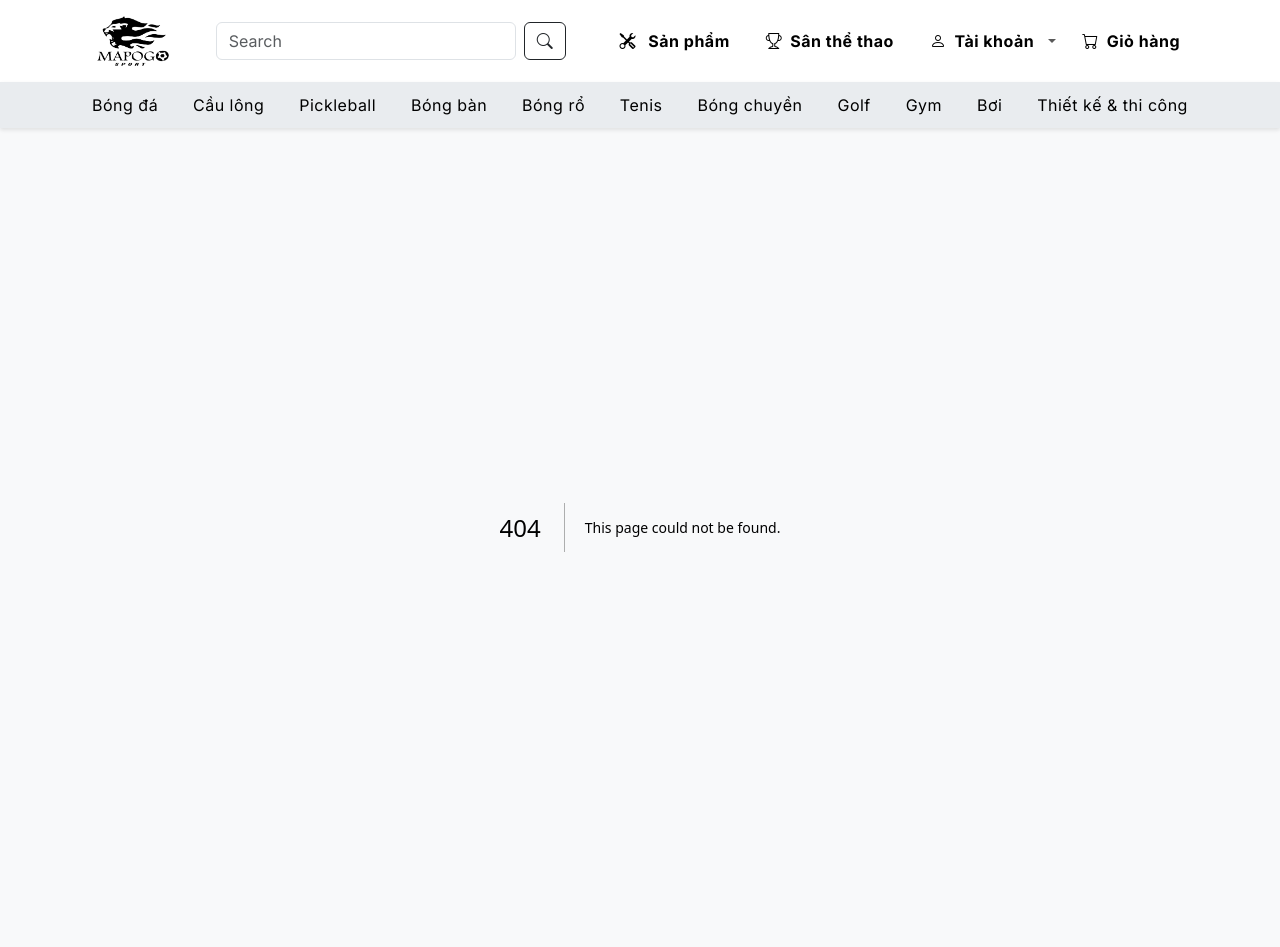
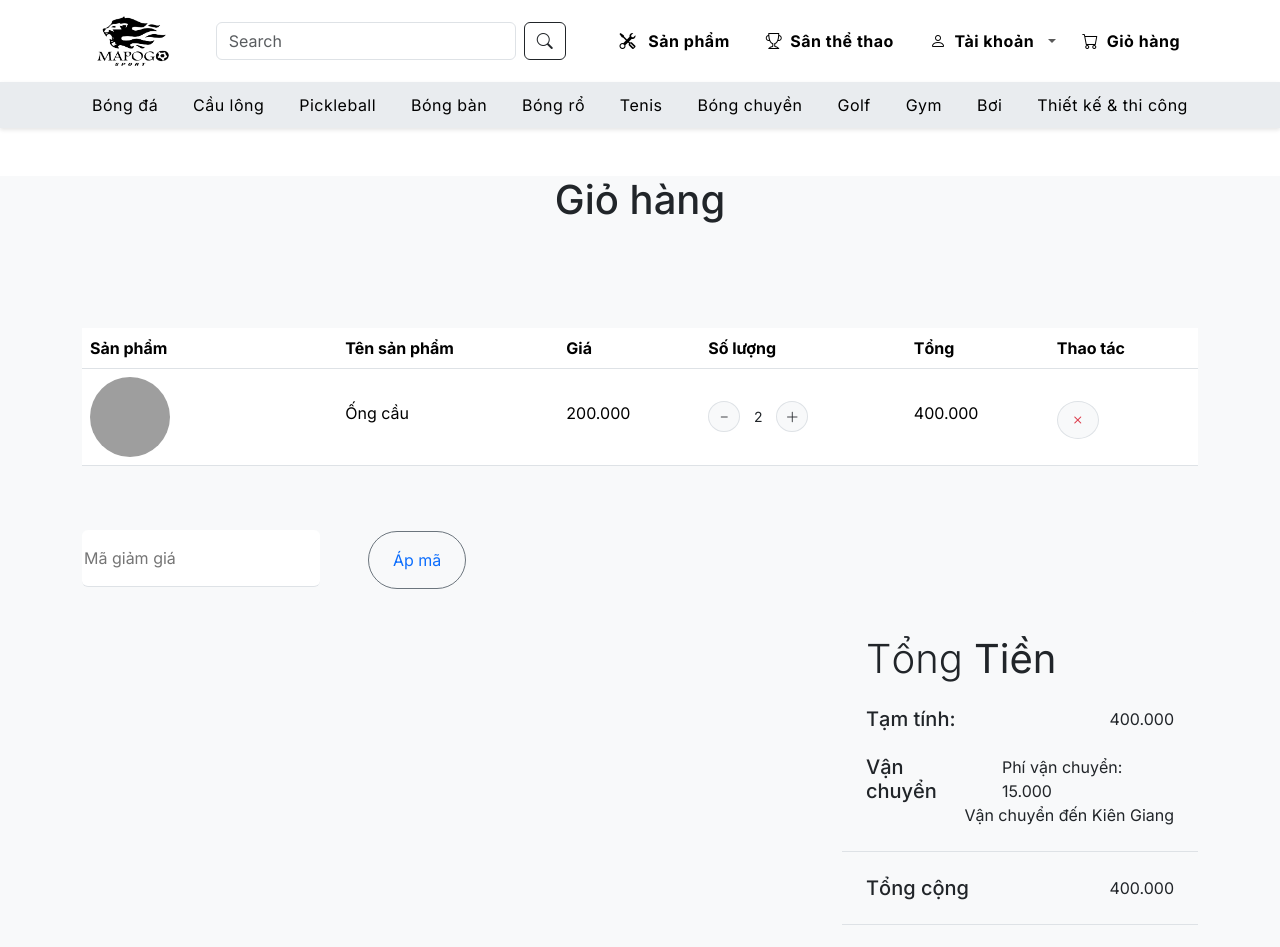
Before and after one commit to nguyentuakinapy/mapogosport, a Next.js app in the folder MapogoSport-FE/: page /cart in a window 1280 px wide. Before the commit this address had no page. Shown: the top 947 px of the page. Built offline with nearby package versions, Linux system fonts and the light colour scheme; grey boxes are pictures that could not be loaded.

Commit message:
'frist-cart'

```diff
--- /dev/null
+++ b/MapogoSport-FE/src/app/cart/page.tsx
@@ -0,0 +1,133 @@
+'use client'
+import React from 'react';
+
+import { Button } from 'react-bootstrap';
+
+
+const Cart = () => {
+  return (
+    <>
+      <h1 className="text-center mt-5">Giỏ hàng</h1>
+      <div className="container-fluid py-5">
+        <div className="container py-5">
+          <div className="table-responsive">
+            <table className="table">
+              <thead>
+                <tr>
+                  <th scope="col">Sản phẩm</th>
+                  <th scope="col">Tên sản phẩm</th>
+                  <th scope="col">Giá</th>
+                  <th scope="col">Số lượng</th>
+                  <th scope="col">Tổng</th>
+                  <th scope="col">Thao tác</th>
+                </tr>
+              </thead>
+              <tbody>
+                <tr>
+                  <th scope="row">
+                    <div className="d-flex align-items-center">
+                      <img
+                        src="https://www.racquetpoint.com/cdn/shop/articles/what-is-badminton-racquet-point.jpg?v=1654120169"
+                        className="img-fluid me-5 rounded-circle"
+                        style={{ width: '80px', height: '80px' }}
+                        alt=""
+                      />
+                    </div>
+                  </th>
+                  <td>
+                    <p className="mb-0 mt-4">Ống cầu</p>
+                  </td>
+                  <td>
+                    <p className="mb-0 mt-4">200.000</p>
+                  </td>
+                  <td>
+                    <div className="input-group quantity mt-4" style={{ width: '100px' }}>
+                      <div className="input-group-btn">
+                        <button className="btn btn-sm btn-minus rounded-circle bg-light border">
+                          {/* <i className="fa fa-minus"></i> */} <i className="bi bi-dash"></i>
+                        </button>
+                      </div>
+                      <input
+                        type="text"
+                        className="form-control form-control-sm text-center border-0"
+                        value="2"
+                      />
+                      <div className="input-group-btn">
+                        <button className="btn btn-sm btn-plus rounded-circle bg-light border">
+                          {/* <i className="fa fa-plus"></i> */}<i className="bi bi-plus-lg"></i>
+                        </button>
+                      </div>
+                    </div>
+                  </td>
+                  <td>
+                    <p className="mb-0 mt-4">400.000</p>
+                  </td>
+                  <td>
+                    <button className="btn btn-md rounded-circle bg-light border mt-4">
+                      {/* <i className="fa fa-times text-danger"></i> */}<i className="text-danger bi bi-x"></i>
+                    </button>
+                  </td>
+                </tr>
+                {/* Bạn có thể lặp lại các sản phẩm khác tương tự */}
+              </tbody>
+            </table>
+          </div>
+          <div className="mt-5">
+            <input
+              type="text"
+              className="border-0 border-bottom rounded me-5 py-3 mb-4"
+              placeholder="Mã giảm giá"
+            />
+            <button className="btn border-secondary rounded-pill px-4 py-3 text-primary" type="button">
+              Áp mã
+            </button>
+          </div>
+          {/* Tổng tiền */}
+          <div className="row g-4 justify-content-end">
+            <div className="col-8"></div>
+            <div className="col-sm-8 col-md-7 col-lg-6 col-xl-4">
+              <div className="bg-light rounded">
+                <div className="p-4">
+                  <h1 className="display-6 mb-4">
+                    Tổng <span className="fw-normal">Tiền</span>
+                  </h1>
+                  <div className="d-flex justify-content-between mb-4">
+                    <h5 className="mb-0 me-4">Tạm tính:</h5>
+                    <p className="mb-0">400.000</p>
+                  </div>
+                  <div className="d-flex justify-content-between">
+                    <h5 className="mb-0 me-4">Vận chuyển</h5>
+                    <div>
+                      <p className="mb-0">Phí vận chuyển: 15.000</p>
+                    </div>
+                  </div>
+                  <p className="mb-0 text-end">Vận chuyển đến Kiên Giang</p>
+                </div>
+                <div className="py-4 mb-4 border-top border-bottom d-flex justify-content-between">
+                  <h5 className="mb-0 ps-4 me-4">Tổng cộng</h5>
+                  <p className="mb-0 pe-4">400.000</p>
+                </div>
+                <button
+                  className="btn border-secondary rounded-pill px-4 py-3 text-primary text-uppercase mb-4 ms-4"
+                  type="button"
+                >
+                  Xác nhận thanh toán
+                </button>
+              </div>
+            </div>
+          </div>
+        </div>
+      </div>
+
+
+     <Button variant='danger'>BAtoluxi</Button>
+     <i className="bi bi-alarm"></i>
+     <i className="fa fa-minus"></i>
+
+     <div className='btn btn-danger'>dsds</div>
+
+    </>
+  );
+};
+
+export default Cart;
```
